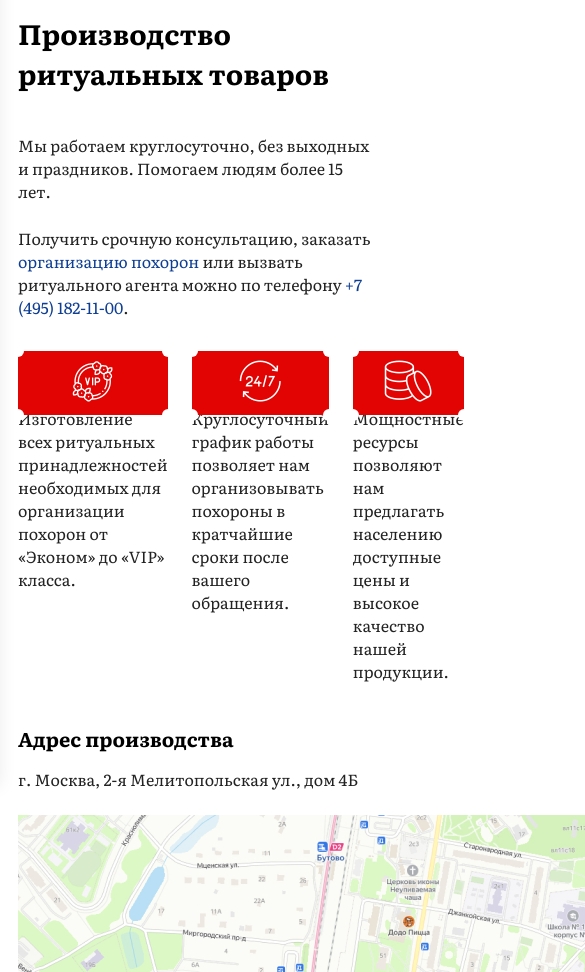
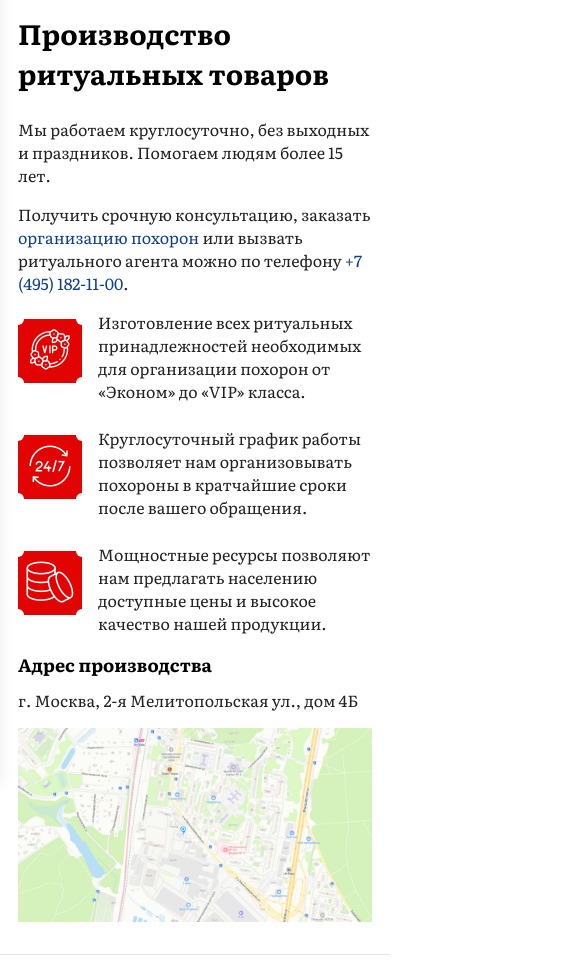
Before and after one commit to Hillel1408/your-ritual, a website: page #src/production.html in a window 390 px wide. Shown: the part 128-1100 px from the top of the page, 585 px wide, since content can reach past the window. Drawn offline with nearby package versions, Linux system fonts and the light colour scheme; files that its build step writes are made by us from their sources; files whose address does not match are found by name; a web font is replaced by a local one.

Commit message:
production

```diff
--- a/#src/scss/sections/icons-block.scss
+++ b/#src/scss/sections/icons-block.scss
@@ -2,4 +2,16 @@
     display: grid;
     grid-template-columns: 1fr 1fr 1fr;
     gap: 24px;
+    & > li {
+        @media (max-width: 500px) {
+            display: flex;
+            gap: 16px;
+        }
+    }
+    @media (max-width: 700px) {
+        grid-template-columns: 1fr 1fr;
+    }
+    @media (max-width: 500px) {
+        grid-template-columns: 1fr;
+    }
 }
--- a/#src/scss/sections/list.scss
+++ b/#src/scss/sections/list.scss
@@ -51,6 +51,7 @@
     &-icon {
         margin-bottom: 8px;
         min-width: 88px;
+        width: 88px;
         height: 88px;
         background-color: var(--red);
         display: flex;
@@ -60,6 +61,7 @@
         @media (max-width: 500px) {
             margin-bottom: 0;
             min-width: 64px;
+            width: 64px;
             height: 64px;
             transform: translateY(8px);
         }
--- a/#src/scss/sections/production.scss
+++ b/#src/scss/sections/production.scss
@@ -1,21 +1,40 @@
 .production {
     & > h2 {
         margin-bottom: 40px;
+        @media (max-width: 500px) {
+            margin-bottom: 24px;
+        }
     }
     & > p {
         margin-bottom: 24px;
+        @media (max-width: 500px) {
+            margin-bottom: 16px;
+        }
     }
     & > div {
         margin-top: 40px;
+        @media (max-width: 500px) {
+            margin-top: 16px;
+        }
         & > span {
             font-weight: 700;
             font-size: 20px;
             line-height: 140%;
             color: var(--black);
+            @media (max-width: 500px) {
+                font-size: 18px;
+            }
         }
         & > p {
             margin-top: 16px;
             margin-bottom: 24px;
+            @media (max-width: 500px) {
+                margin-top: 12px;
+                margin-bottom: 16px;
+            }
+        }
+        & > img {
+            width: 100%;
         }
     }
 }
```
Also changed, not shown: dist/css/style.css.
